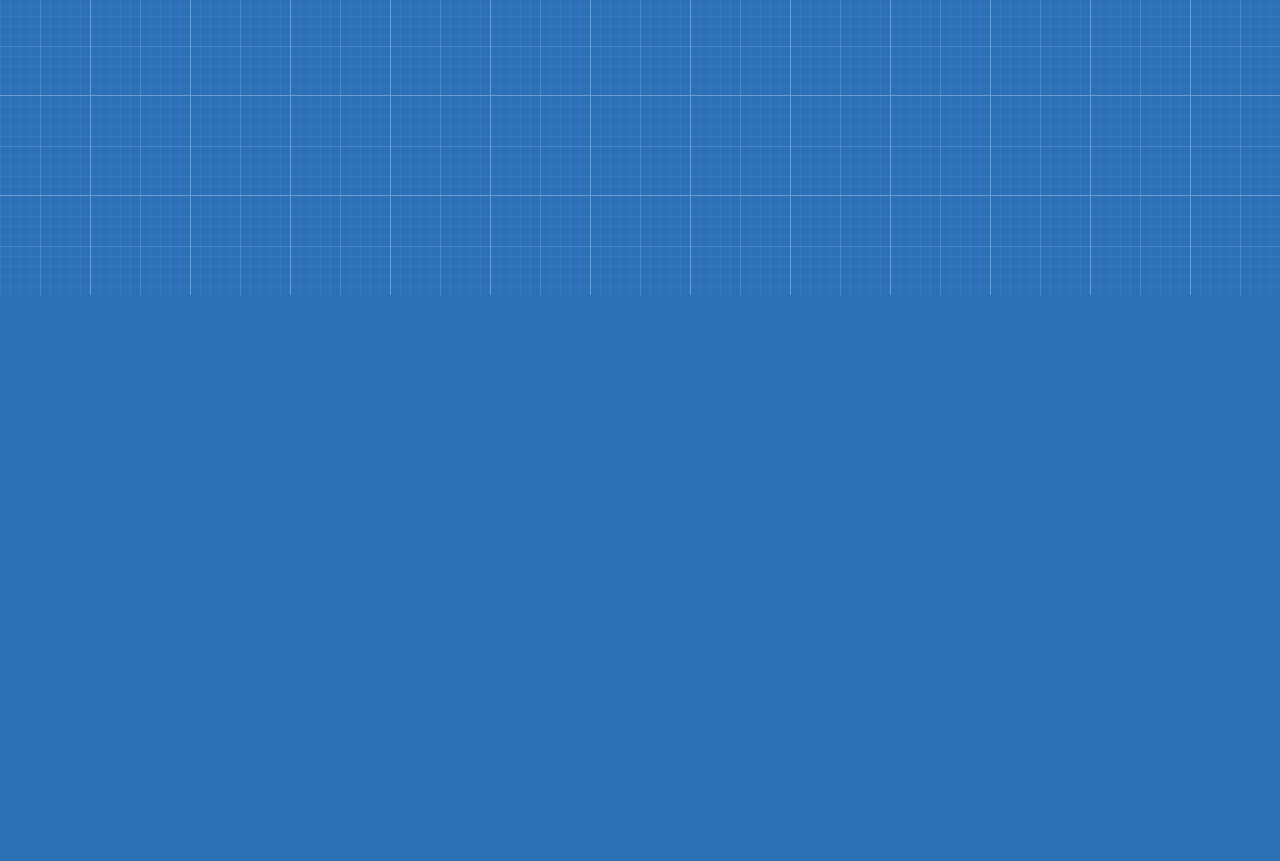
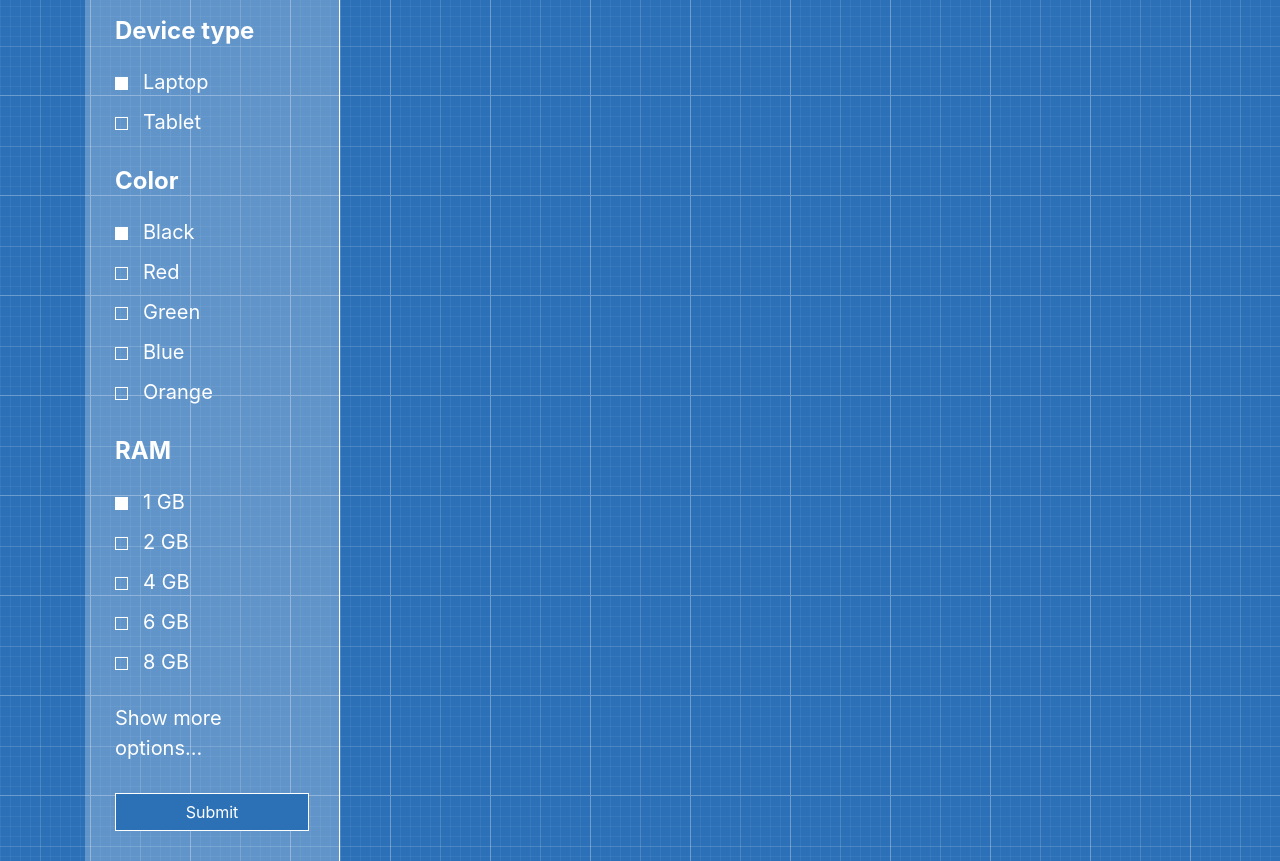
Before and after one commit to Burla4enko/shop-template-init-project, a website: page index.html in a window 1280 px wide. Shown: the part 505-1366 px from the top of the page. Before the commit the page ends 800 px from the top, so only its background shows below. Drawn offline with Linux system fonts and the light colour scheme.

Commit message:
Added aside form

```diff
--- a/assets/css/style.css
+++ b/assets/css/style.css
@@ -188,3 +188,69 @@ body {
   background-position: 50% 0;
   overflow-y: scroll;
 }
+
+.sidebar-filter {
+  padding: 15px 30px 30px;
+  color: #ffffff;
+}
+
+@media (min-width: 992px) {
+  .sidebar-filter {
+    border-right: 1px solid #ffffff;
+    background-color: rgba(255, 255, 255, 0.25);
+  }
+}
+
+@media (max-width: 991px) {
+  .sidebar-filter {
+    border-top: 1px solid #ffffff;
+  }
+}
+
+.sidebar-filter legend {
+  font-weight: bold;
+}
+
+.sidebar-filter .form-check {
+  margin: 10px 0;
+}
+
+.sidebar-filter .form-check-input {
+  width: 0;
+  height: 0;
+}
+
+.sidebar-filter .form-check-input:focus {
+  outline: none;
+}
+
+.sidebar-filter .form-check-input:checked::before {
+  background-color: #ffffff;
+}
+
+.sidebar-filter .form-check-input::before {
+  content: "";
+  display: block;
+  width: 0.8rem;
+  height: 0.8rem;
+  margin-top: 0.35rem;
+  border: 1px solid #ffffff;
+}
+
+.sidebar-filter .form-check-label {
+  margin-left: 0.5rem;
+  font-size: 1.25rem;
+}
+
+.sidebar-filter__more {
+  display: block;
+  color: #ffffff;
+  font-size: 1.25rem;
+  margin-bottom: 30px;
+}
+
+.sidebar-filter__submit {
+  border-radius: 0;
+  border: 1px solid #ffffff;
+  background-color: #2c71b6;
+}
--- a/assets/scss/_aside.scss
+++ b/assets/scss/_aside.scss
@@ -0,0 +1,63 @@
+.sidebar-filter {
+  padding: 15px 30px 30px;
+  color: $color-light;
+
+  @media (min-width: 992px) {
+    border-right: 1px solid $color-light;
+    background-color: rgba($color-light, 0.25);
+  }
+
+  @media (max-width: 991px) {
+    border-top: 1px solid $color-light;
+  }
+
+  legend {
+    font-weight: bold;
+  }
+
+  .form-check {
+    margin: 10px 0;
+
+    &-input {
+      width: 0;
+      height: 0;
+
+      &:focus {
+        outline: none;
+      }
+
+      &:checked {
+        &::before {
+          background-color: $color-light;
+        }
+      }
+
+      &::before {
+        content: "";
+        display: block;
+        width: 0.8rem;
+        height: 0.8rem;
+        margin-top: 0.35rem;
+        border: 1px solid $color-light;
+      }
+    }
+
+    &-label {
+      margin-left: 0.5rem;
+      font-size: 1.25rem;
+    }
+  }
+
+  &__more {
+    display: block;
+    color: $color-light;
+    font-size: 1.25rem;
+    margin-bottom: 30px;
+  }
+
+  &__submit {
+    border-radius: 0;
+    border: 1px solid $color-light;
+    background-color: $color-dark;
+  }
+}
--- a/index.html
+++ b/index.html
@@ -105,6 +105,92 @@
     </div>
   </header>
 
+  <div class="container wrapper">
+    <div class="row">
+      <main class="col-lg-9 order-lg-2">
+
+      </main>
+
+      <aside class="col-lg-3 order-lg-1">
+        <div class="container-fluid sidebar-filter">
+          <form>
+            <fieldset class="form-group">
+              <legend>Device type</legend>
+              <div class="form-check">
+                <input class="form-check-input" type="checkbox" id="otp1" name="otp1" value="otp1" checked>
+                <label class="form-check-label" for="otp1">Laptop</label>
+              </div>
+
+              <div class="form-check">
+                  <input class="form-check-input" type="checkbox" id="otp2" name="otp2" value="otp2">
+                  <label class="form-check-label" for="otp2">Tablet</label>
+                </div>
+            </fieldset>
+
+            <fieldset class="form-group">
+                <legend>Color</legend>
+                <div class="form-check">
+                  <input class="form-check-input" type="checkbox" id="otp3" name="otp3" value="otp3" checked>
+                  <label class="form-check-label" for="otp3">Black</label>
+                </div>
+
+                <div class="form-check">
+                    <input class="form-check-input" type="checkbox" id="otp4" name="otp4" value="otp4">
+                    <label class="form-check-label" for="otp4">Red</label>
+                </div>
+
+                <div class="form-check">
+                    <input class="form-check-input" type="checkbox" id="otp5" name="otp5" value="otp5">
+                    <label class="form-check-label" for="otp5">Green</label>
+                </div>
+
+                <div class="form-check">
+                    <input class="form-check-input" type="checkbox" id="otp6" name="otp6" value="otp6">
+                    <label class="form-check-label" for="otp6">Blue</label>
+                </div>
+
+                <div class="form-check">
+                    <input class="form-check-input" type="checkbox" id="otp7" name="otp7" value="otp7">
+                    <label class="form-check-label" for="otp7">Orange</label>
+                </div>
+            </fieldset>
+
+            <fieldset class="form-group">
+                <legend>RAM</legend>
+                <div class="form-check">
+                  <input class="form-check-input" type="checkbox" id="otp8" name="otp8" value="otp8" checked>
+                  <label class="form-check-label" for="otp8">1 GB</label>
+                </div>
+
+                <div class="form-check">
+                    <input class="form-check-input" type="checkbox" id="otp9" name="otp9" value="otp9">
+                    <label class="form-check-label" for="otp9">2 GB</label>
+                </div>
+
+                <div class="form-check">
+                    <input class="form-check-input" type="checkbox" id="otp10" name="otp10" value="otp10">
+                    <label class="form-check-label" for="otp10">4 GB</label>
+                </div>
+
+                <div class="form-check">
+                    <input class="form-check-input" type="checkbox" id="otp11" name="otp11" value="otp11">
+                    <label class="form-check-label" for="otp11">6 GB</label>
+                </div>
+
+                <div class="form-check">
+                    <input class="form-check-input" type="checkbox" id="otp12" name="otp12" value="otp12">
+                    <label class="form-check-label" for="otp12">8 GB</label>
+                </div>
+            </fieldset>
+
+            <a href="" class="sidebar-filter__more">Show more options...</a>
+            <button class="btn btn-primary btn-block sidebar-filter__submit">Submit</button>
+          </form>
+        </div>
+      </aside>
+    </div>
+  </div>
+
   <script src="libs/jquery/dist/jquery.min.js"></script>
   <script src="libs/popper.js/dist/umd/popper.min.js"></script>
   <script src="libs/bootstrap/dist/js/bootstrap.min.js"></script>
```
Also changed, not shown: assets/css/style.min.css.
